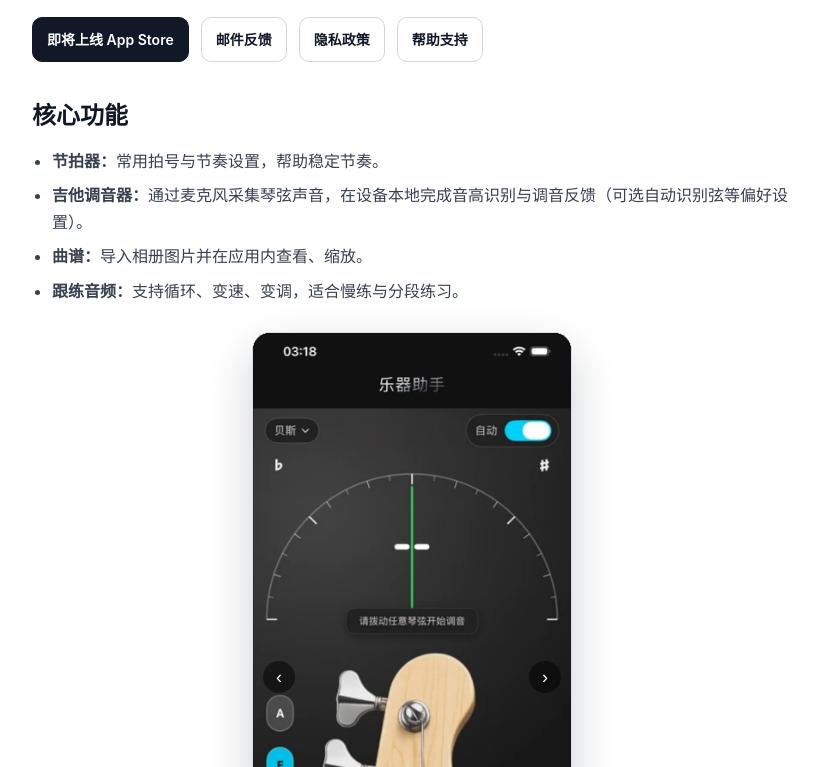
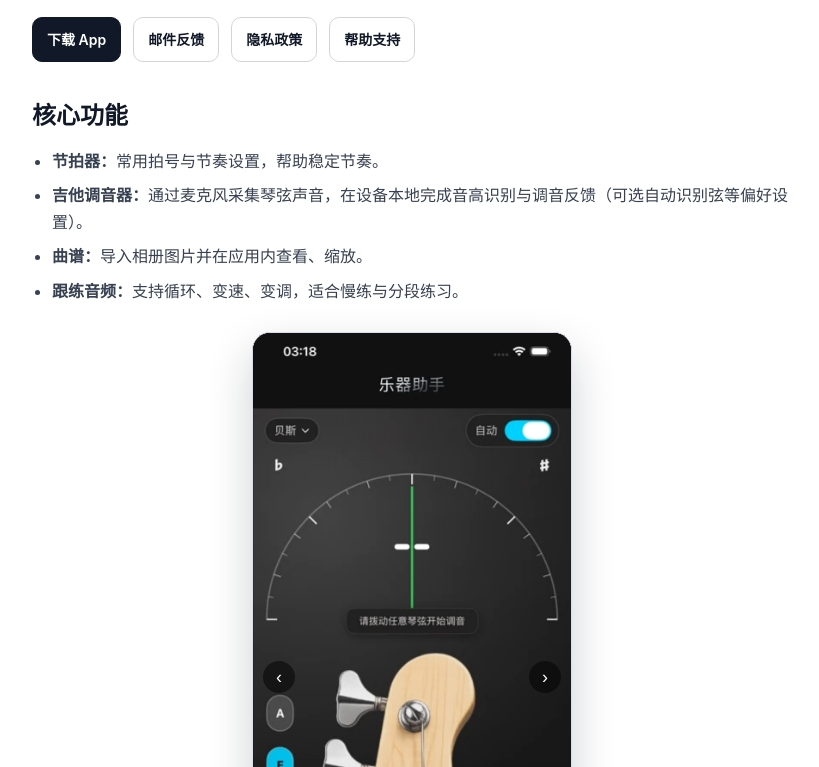
Before and after one commit to lizhishuangl-hash/yueqizhishou-web, a plain HTML site: page index.html in a window 1280 px wide. Shown: the part 143-910 px from the top of the page, without its empty margins (228-1047 px from the left). Drawn offline with Linux system fonts and the light colour scheme.

Commit message:
Add files via upload

```diff
--- a/index.html
+++ b/index.html
@@ -177,7 +177,7 @@
         <p>一款面向日常练习的 iOS 工具，把节拍、调音、曲谱和跟练音频放在同一个流程里。</p>
 
         <div class="actions">
-            <a class="btn primary" href="#">即将上线 App Store</a>
+            <a class="btn primary" href="https://apps.apple.com/app/id6761851427" target="_blank" rel="noopener noreferrer">下载 App</a>
             <a class="btn" href="mailto:454203402@qq.com">邮件反馈</a>
             <a class="btn" href="#privacy-policy">隐私政策</a>
             <a class="btn" href="#help-support">帮助支持</a>
```
